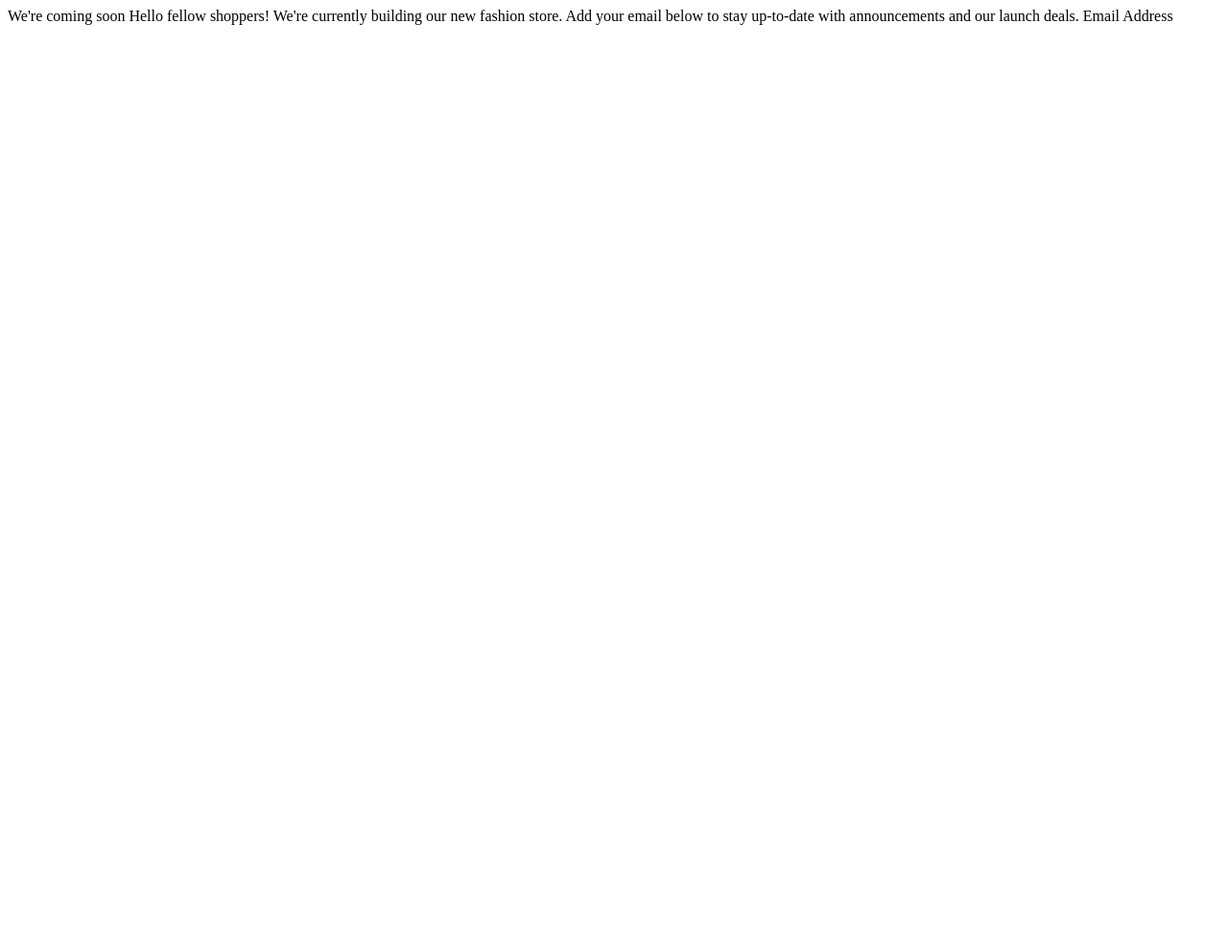
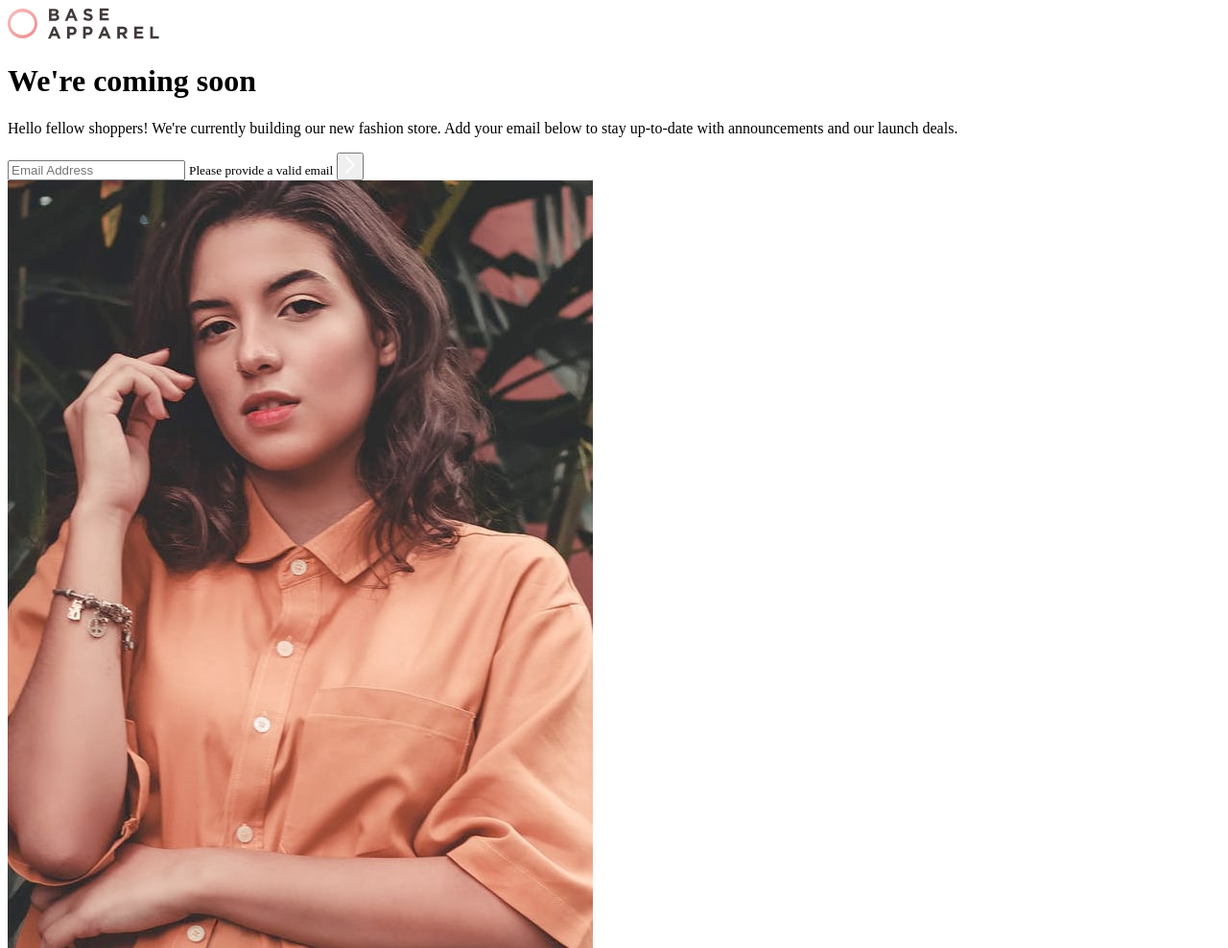
Before and after one commit to calebesg/apparel-coming-soon-page, a plain HTML site: page index.html in a window 1280 px wide. Shown: the whole page at 96% size. Before the commit the page ends 800 px from the top, so only its background shows below. Drawn offline with Linux system fonts and the light colour scheme.

Commit message:
created html

```diff
--- a/index.html
+++ b/index.html
@@ -10,13 +10,33 @@
 
 </head>
 <body>
+  <main>
+    <div class="content">
+      <img src="./images/logo.svg" alt="Logo Base Apparel">
 
-  We're coming soon
+      <h1 class="title">We're coming soon</h1>
 
-  Hello fellow shoppers! We're currently building our new fashion store.
-  Add your email below to stay up-to-date with announcements and our launch deals.
+      <p class="description">
+        Hello fellow shoppers! We're currently building our new fashion store.
+        Add your email below to stay up-to-date with announcements and our launch deals.
+      </p>
 
-  Email Address
+      <form action="">
+        <div class="input-group">
+          <input type="email" name="email" id="email" placeholder="Email Address">
+          <small>Please provide a valid email</small>
+
+          <button aria-label="Confirm">
+            <img src="./images/icon-arrow.svg" alt="" aria-hidden="true">
+          </button>
+        </div>
+      </form>
+    </div>
+
+    <div class="image-wrap">
+      <img src="./images/hero-desktop.jpg" alt="" aria-hidden="true">
+    </div>
+  </main>
 
 </body>
 </html>
```
